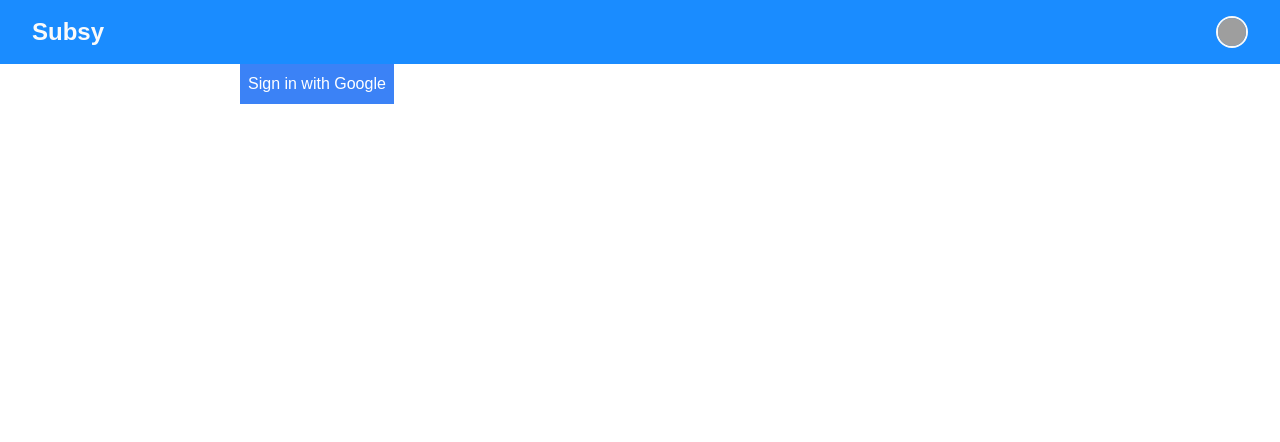
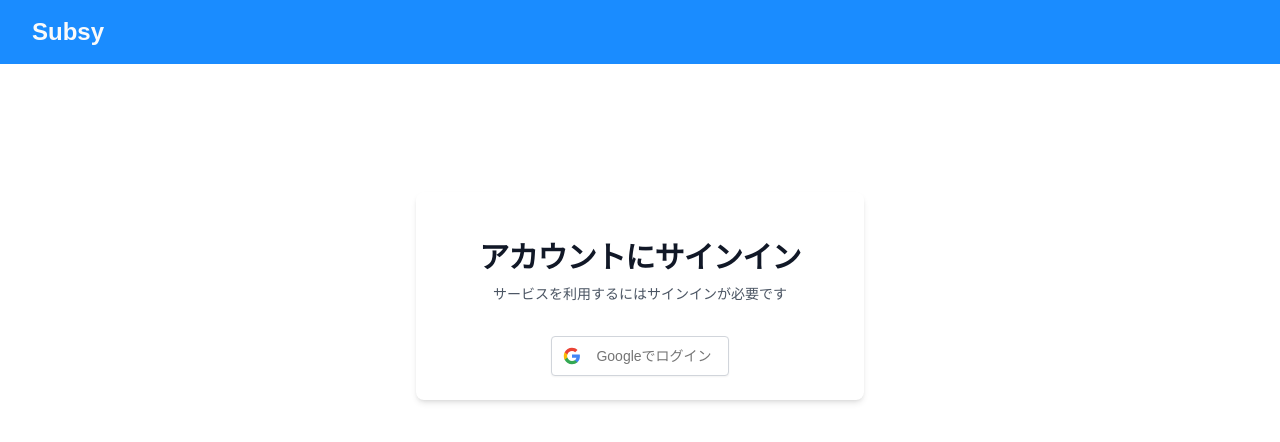
Before and after one commit to akitxxx/subsy, a Next.js app: page /sign-in in a window 1280 px wide. Shown: the top 442 px of the page. Built offline with nearby package versions, Linux system fonts and the light colour scheme; no server answers; grey boxes are pictures that could not be loaded.

Commit message:
feat: impl sign in screen

```diff
--- a/src/app/layout.tsx
+++ b/src/app/layout.tsx
@@ -2,6 +2,7 @@ import type { Metadata } from 'next';
 import { Geist, Geist_Mono } from 'next/font/google';
 import './globals.css';
 import { Header } from '@/components/Header';
+import { auth } from '@/lib/auth/auth';
 
 const geistSans = Geist({
   variable: '--font-geist-sans',
@@ -18,17 +19,20 @@ export const metadata: Metadata = {
   description: 'Generated by create next app',
 };
 
-export default function RootLayout({
+export default async function RootLayout({
   children,
 }: Readonly<{
   children: React.ReactNode;
 }>) {
+  const session = await auth();
+  const isLoggedIn = !!session;
+
   return (
     <html lang="ja">
       <body
         className={`${geistSans.variable} ${geistMono.variable} antialiased`}
       >
-        <Header />
+        <Header isLoggedIn={isLoggedIn} />
         <main className="mx-auto max-w-[800px]">{children}</main>
       </body>
     </html>
--- a/src/app/sign-in/page.tsx
+++ b/src/app/sign-in/page.tsx
@@ -1,6 +1,6 @@
+import { GoogleSignInButton } from '@/features/auth/GoogleSignInButton';
 import { auth } from '@/lib/auth/auth';
 import { redirect } from 'next/navigation';
-import { signInWithGoogle } from './signInWithGoogle.action';
 
 export default async function SignInPage() {
   const session = await auth();
@@ -10,12 +10,20 @@ export default async function SignInPage() {
   }
 
   return (
-    <div>
-      <form action={signInWithGoogle}>
-        <button type="submit" className="bg-blue-500 text-white p-2">
-          Sign in with Google
-        </button>
-      </form>
+    <div className="flex min-h-screen items-start justify-center pt-32">
+      <div className="w-full max-w-md rounded-lg bg-white p-6 shadow-md">
+        <div className="text-center">
+          <h2 className="mt-6 text-3xl font-bold tracking-tight text-gray-900">
+            アカウントにサインイン
+          </h2>
+          <p className="mt-2 text-sm text-gray-600">
+            サービスを利用するにはサインインが必要です
+          </p>
+        </div>
+        <div className="mt-8 flex justify-center">
+          <GoogleSignInButton />
+        </div>
+      </div>
     </div>
   );
 }
--- a/src/components/Header/Header.tsx
+++ b/src/components/Header/Header.tsx
@@ -9,13 +9,25 @@ import {
 import { logout } from '@/features/auth/logout.action';
 import Link from 'next/link';
 
-export function Header() {
+type Props = {
+  isLoggedIn: boolean;
+};
+
+export function Header({ isLoggedIn }: Props) {
   return (
     <header className="bg-primary text-primary-foreground py-4">
       <div className="container mx-auto flex justify-between items-center">
         <Link href="/" className="text-2xl font-bold">
           Subsy
         </Link>
+        {isLoggedIn && <MyMenu />}
+      </div>
+    </header>
+  );
+}
+
+const MyMenu = () => {
+  return (
     <DropdownMenu>
       <DropdownMenuTrigger asChild>
         <Button
@@ -94,7 +106,5 @@ export function Header() {
         </DropdownMenuItem>
       </DropdownMenuContent>
     </DropdownMenu>
-      </div>
-    </header>
   );
-}
+};
--- /dev/null
+++ b/src/features/auth/GoogleSignInButton.tsx
@@ -0,0 +1,41 @@
+import { signInWithGoogle } from './signInWithGoogle.action';
+
+export function GoogleSignInButton() {
+  return (
+    <form action={signInWithGoogle}>
+      <button
+        type="submit"
+        className="h-[40px] w-full max-w-[240px] rounded-[4px] border border-gray-300 bg-white text-[14px] font-medium text-[#757575] shadow-sm transition-all hover:shadow hover:brightness-[0.98]"
+      >
+        <div className="relative flex h-full w-full items-center">
+          <div className="flex h-full w-[40px] items-center justify-center">
+            <svg
+              className="h-[18px] w-[18px]"
+              viewBox="0 0 24 24"
+              aria-hidden="true"
+              role="img"
+            >
+              <path
+                fill="#4285F4"
+                d="M22.56 12.25c0-.78-.07-1.53-.2-2.25H12v4.26h5.92c-.26 1.37-1.04 2.53-2.21 3.31v2.77h3.57c2.08-1.92 3.28-4.74 3.28-8.09z"
+              />
+              <path
+                fill="#34A853"
+                d="M12 23c2.97 0 5.46-.98 7.28-2.66l-3.57-2.77c-.98.66-2.23 1.06-3.71 1.06-2.86 0-5.29-1.93-6.16-4.53H2.18v2.84C3.99 20.53 7.7 23 12 23z"
+              />
+              <path
+                fill="#FBBC05"
+                d="M5.84 14.09c-.22-.66-.35-1.36-.35-2.09s.13-1.43.35-2.09V7.07H2.18C1.43 8.55 1 10.22 1 12s.43 3.45 1.18 4.93l2.85-2.22.81-.62z"
+              />
+              <path
+                fill="#EA4335"
+                d="M12 5.38c1.62 0 3.06.56 4.21 1.64l3.15-3.15C17.45 2.09 14.97 1 12 1 7.7 1 3.99 3.47 2.18 7.07l3.66 2.84c.87-2.6 3.3-4.53 6.16-4.53z"
+              />
+            </svg>
+          </div>
+          <span className="flex-1 pl-1 pr-4">Googleでログイン</span>
+        </div>
+      </button>
+    </form>
+  );
+}
```
Also changed, not shown: src/features/auth/signInWithGoogle.action.ts (renamed from src/app/sign-in/signInWithGoogle.action.ts). Lines whose indentation alone changed are shown as unchanged.
